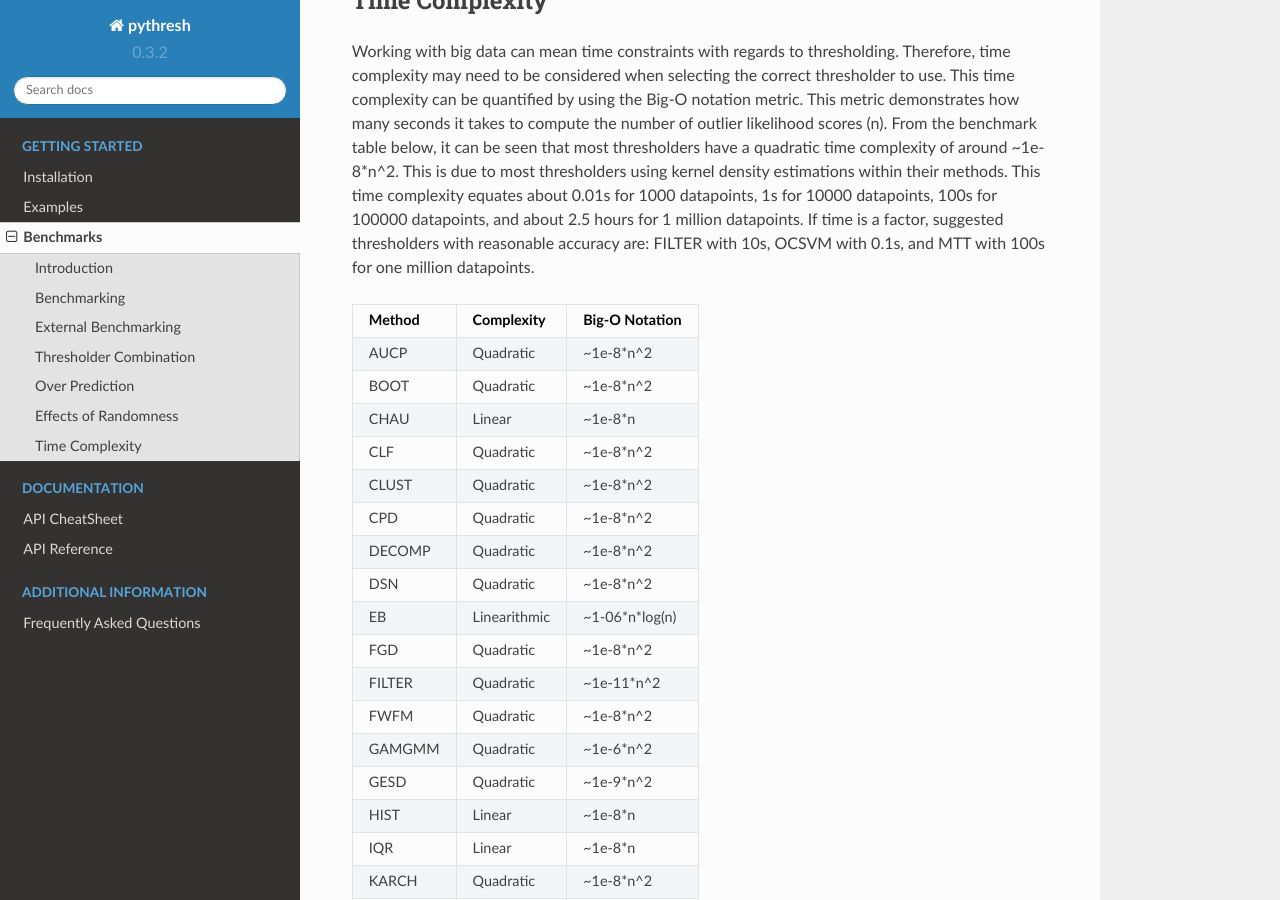
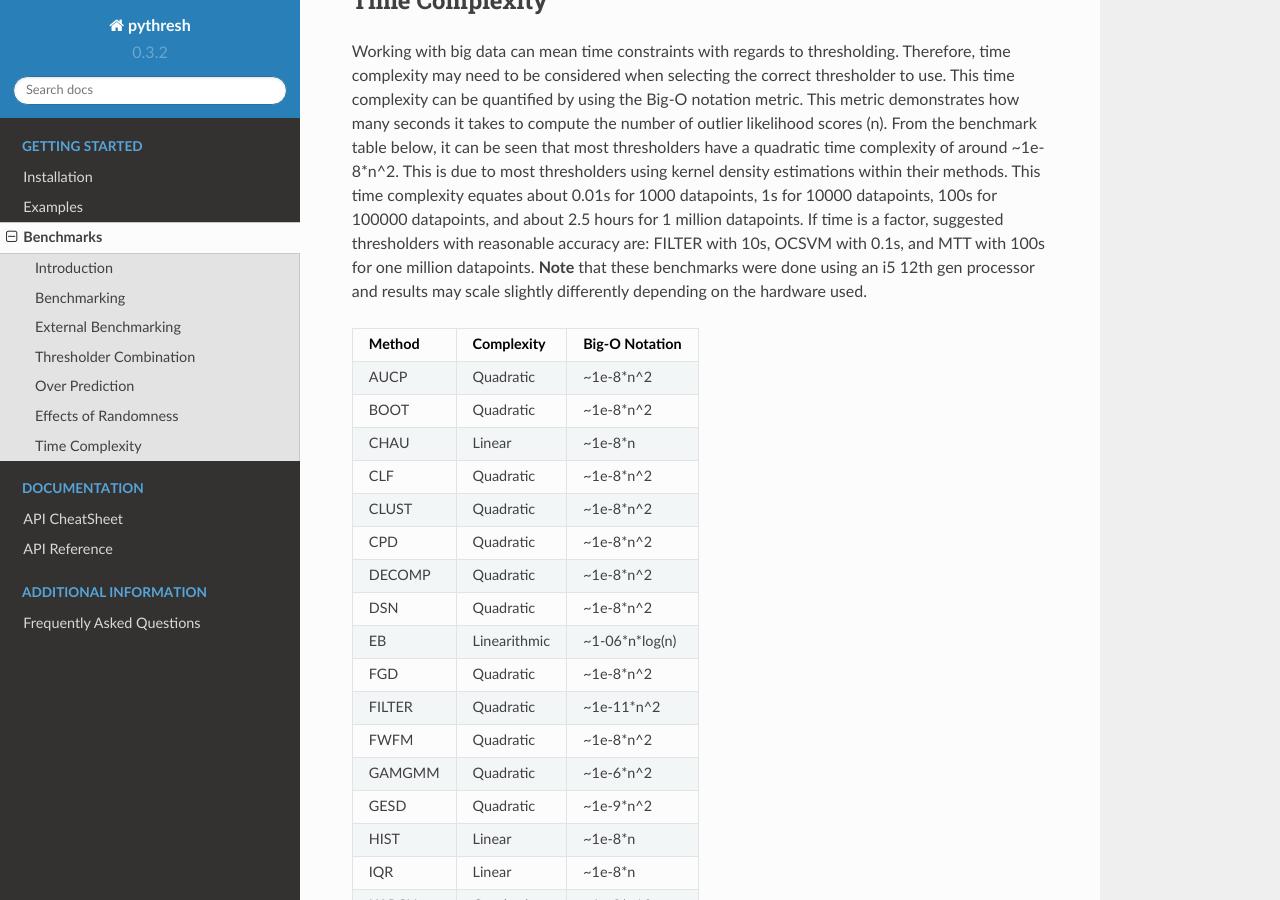
Before and after one commit to KulikDM/pythresh, a Sphinx documentation site: the page built from docs/benchmark.rst, in a window 1280 px wide and 900 px high, scrolled down 10294 px. Built offline with Sphinx 7.4.7 and the Read the Docs theme 2.0.0, drawn with Linux system fonts in a browser that asks for light colours; formulas are drawn with MathJax 3.

```diff
--- a/docs/benchmark.rst
+++ b/docs/benchmark.rst
@@ -450,7 +450,9 @@
 datapoints, 1s for 10000 datapoints, 100s for 100000 datapoints, and
 about 2.5 hours for 1 million datapoints. If time is a factor, suggested
 thresholders with reasonable accuracy are: FILTER with 10s, OCSVM with
-0.1s, and MTT with 100s for one million datapoints.
+0.1s, and MTT with 100s for one million datapoints. **Note** that these
+benchmarks were done using an i5 12th gen processor and results may scale
+slightly differently depending on the hardware used.
 
 +---------------+--------------------+------------------------+
 | Method        | Complexity         | Big-O Notation         |
```
Also changed, not shown: 1 other file.
